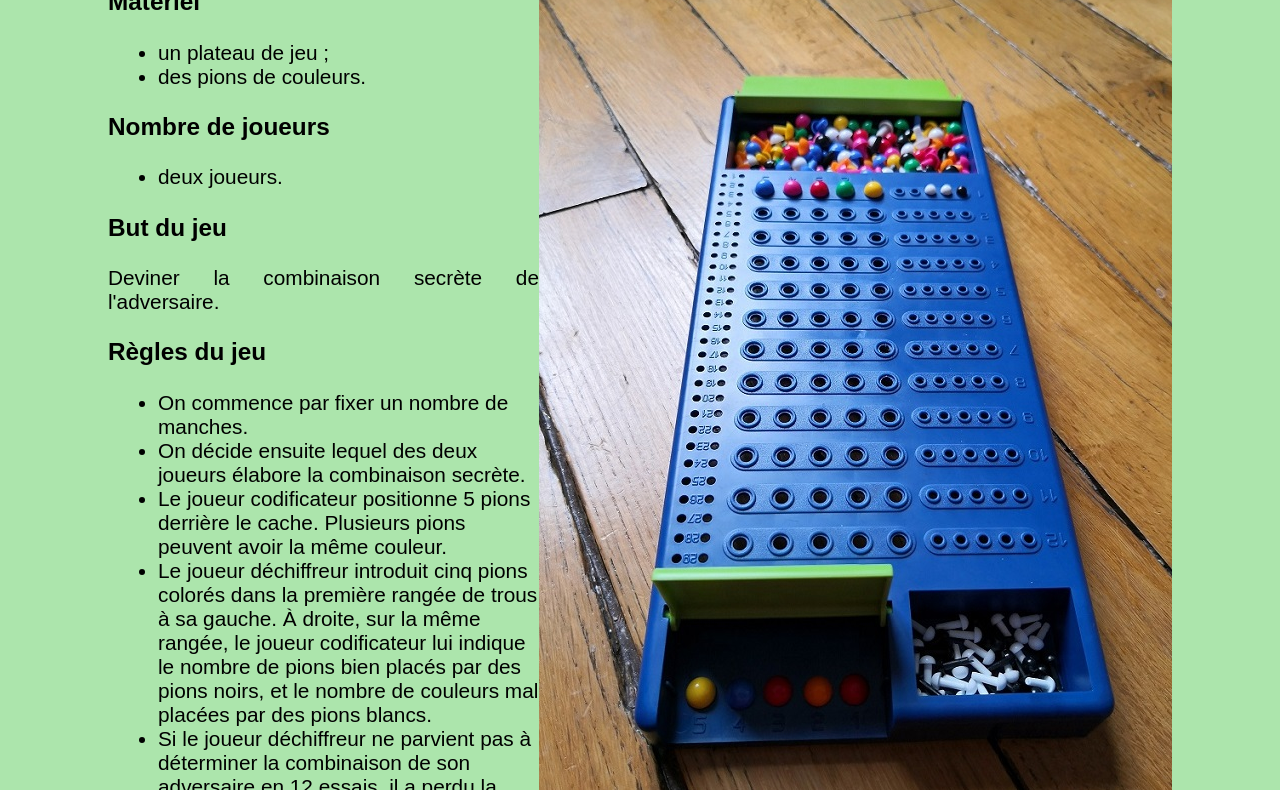
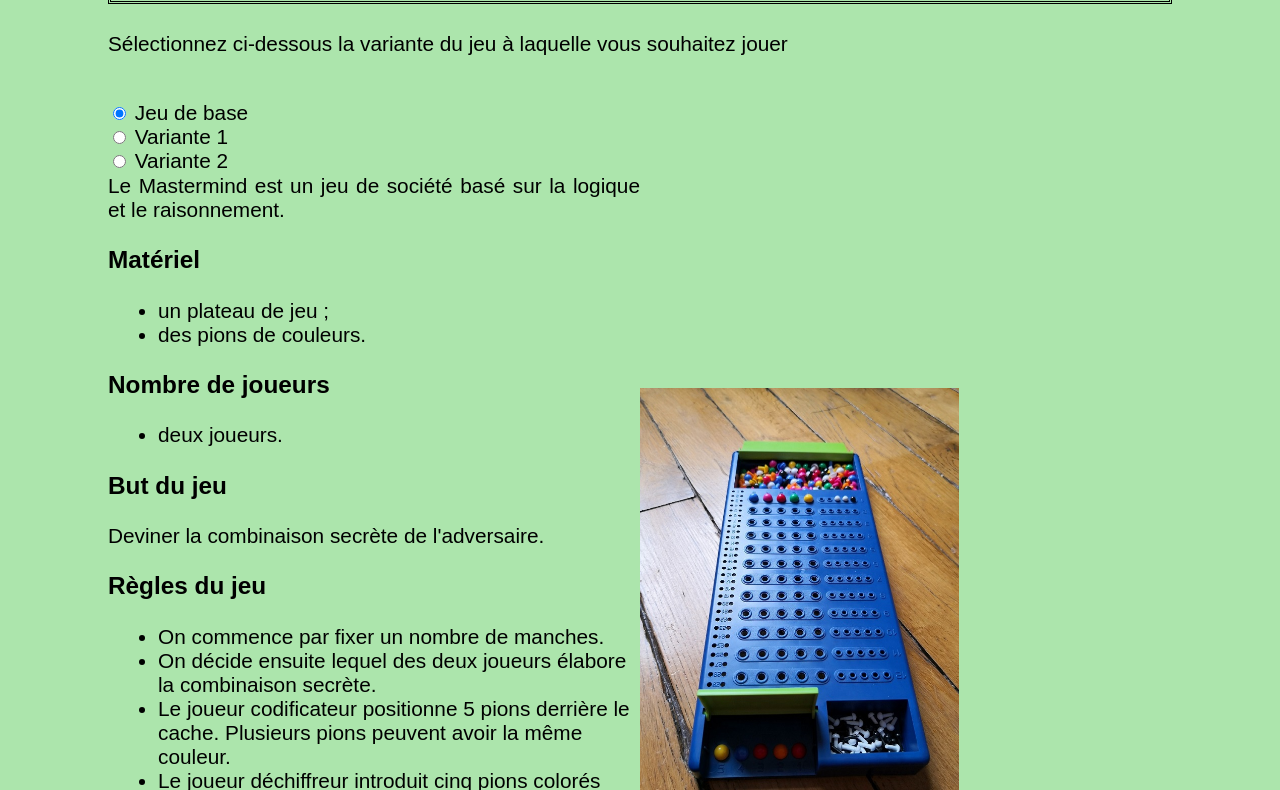
Before and after one commit to ThibaulTournier/DUI_Mastermind, a plain HTML site: page Projet_PageWeb [version du 05-07-2023]/page2.html in a window 1280 px wide. Shown: the part 392-1182 px from the top of the page. Drawn offline with Linux system fonts and the light colour scheme.

Commit message:
page2.html

```diff
--- a/Projet_PageWeb [version du 05-07-2023]/page2.html
+++ b/Projet_PageWeb [version du 05-07-2023]/page2.html
@@ -6,13 +6,10 @@
     <meta charset="utf-8">
     <title>Projet : Mastermind</title>
     <link rel="stylesheet" href="style.css">
-    <link rel="preconnect" href="https://fonts.googleapis.com">
-    <link rel="preconnect" href="https://fonts.gstatic.com" crossorigin>
-    <link rel="shortcut icon" type="image/png" href="images/favicon.png"/>
-    <link href="https://fonts.googleapis.com/css2?family=Lobster&family=Lobster+Two:ital@1&family=Roboto:ital,wght@0,100;0,300;0,500;0,700;1,100&display=swap" rel="stylesheet">
 </head>
 
 <body>
+    <div class="menu">
         <header>
             <h1>Notre projet : réaliser le jeu Mastermind sous Python </h1>
         </header>
@@ -25,7 +22,21 @@
                     <li class="li_navig"><a href="page5.html" class="a_navig"> L'équipe </a></li>
             </ul>
         </nav>
+    </div>
     <main>
+        <div class="container_regles">
+            <div class="col-gauche">
+                <h1>Règles du jeu</h1>
+                <p>Sélectionnez ci-dessous la variante du jeu à laquelle vous souhaitez jouer</p>
+                <br>
+                <input type="radio" id="choix1" name="choix" value="0" checked>
+                <label for="choix0">Jeu de base</label><br>
+                <input type="radio" id="choix2" name="choix" value="1">
+                <label for="choix1">Variante 1</label><br>
+                <input type="radio" id="choix3" name="choix" value="2">
+                <label for="choix2">Variante 2</label><br>
+            </div>
+            <div class="col-droite" id="texte">
                 <div class="row">
                     <div class="column">
                     <p>Le Mastermind est un jeu de société basé sur la logique et le raisonnement.</p>
@@ -56,10 +67,13 @@
                         <li>On inverse ensuite les rôles.</li>
                     </ul>
                     </div>
-            <div class="column centre" >
-                <img src= "images/plateau.jpg" alt="Photo du jeu">
+                    <div class="column">
+                        <img src= "images/plateau.jpg" alt="Photo du jeu" width=60% height=60% >
                     </div>
                 </div>
+            </div>
+        </div>
+        <script type="text/javascript" src="script.js"></script>
     </main>
 
 </body>
```
Lines whose indentation alone changed are shown as unchanged.
